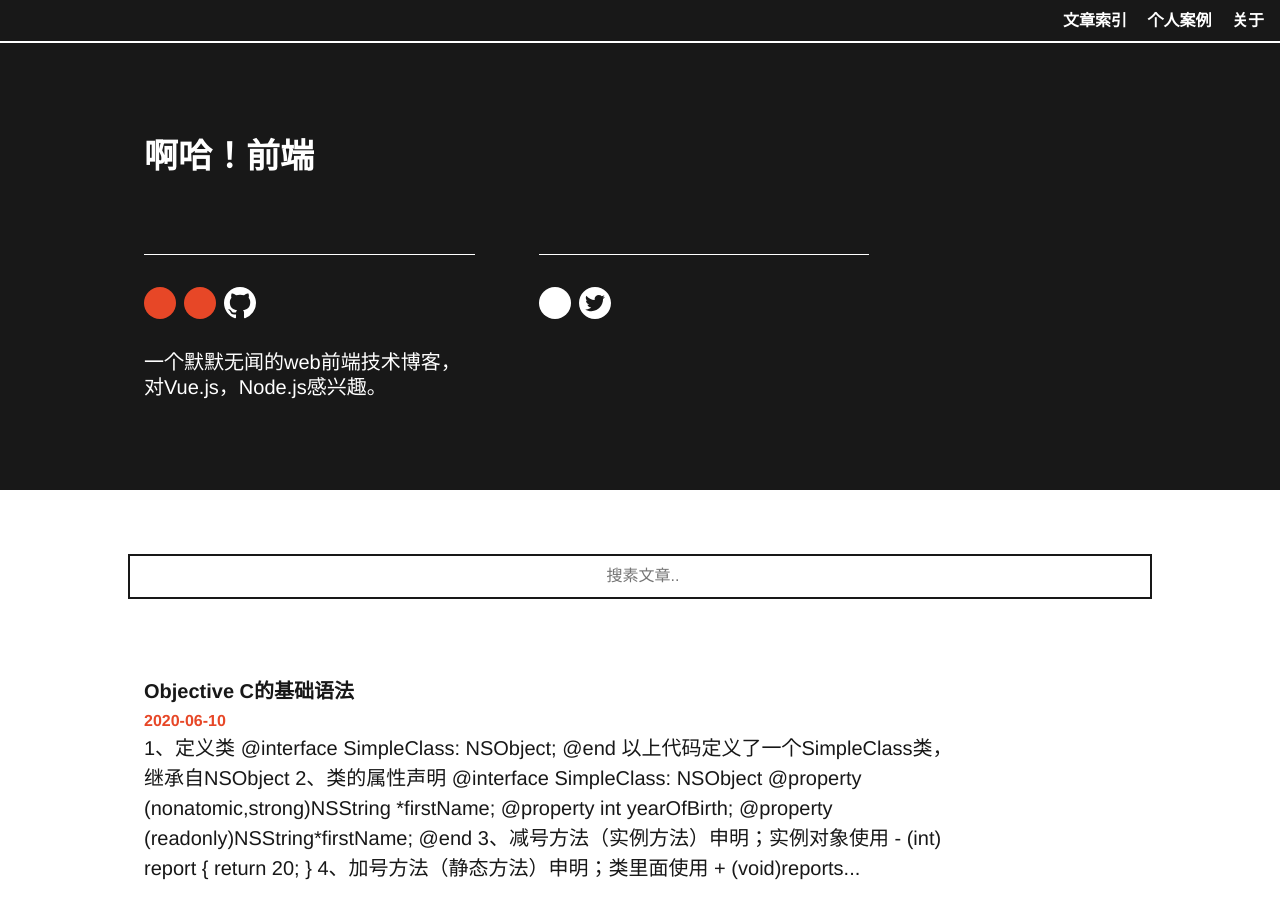
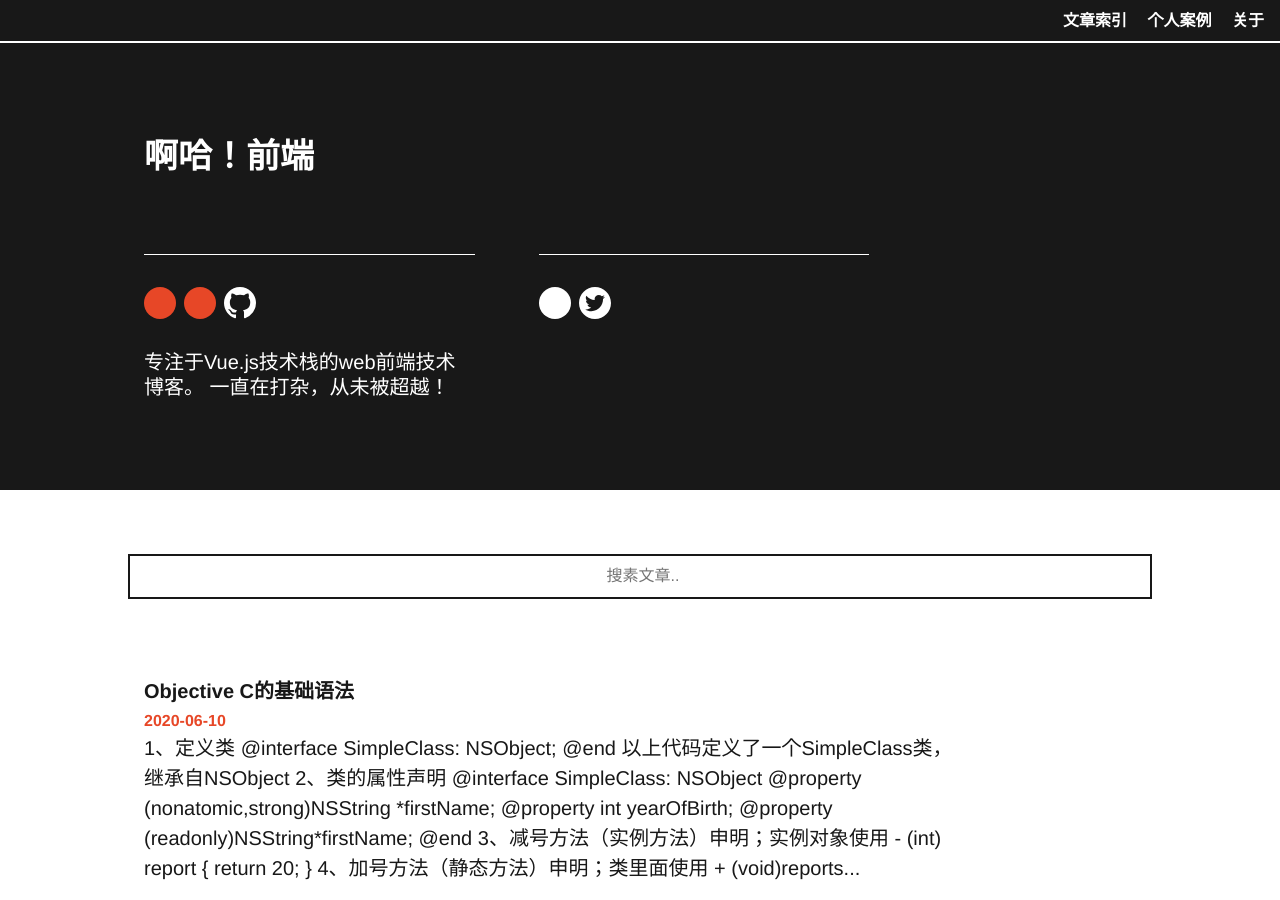
Before and after one commit to qdi5/qdi5.github.io, a Jekyll site: the page built from index.html, in a window 1280 px wide and 900 px high. Built offline with Jekyll 4.4.1, drawn with Linux system fonts in a browser that asks for light colours; the list of posts is cut into pages by our own code.

Commit message:
更改配置文件

```diff
--- a/_config.yml
+++ b/_config.yml
@@ -21,7 +21,8 @@
 title: 啊哈！前端
 email: wuzhe_@aliyun.com
 description: >- # this means to ignore newlines until "baseurl:"
-  一个默默无闻的web前端技术博客，对Vue.js，Node.js感兴趣。
+  专注于Vue.js技术栈的web前端技术博客。
+  一直在打杂，从未被超越！
 baseurl: "" # the subpath of your site, e.g. /blog
 url: "https://qdi5.github.io" # the base hostname & protocol for your site, e.g. http://example.com
 twitter_username: wuzhe
```
